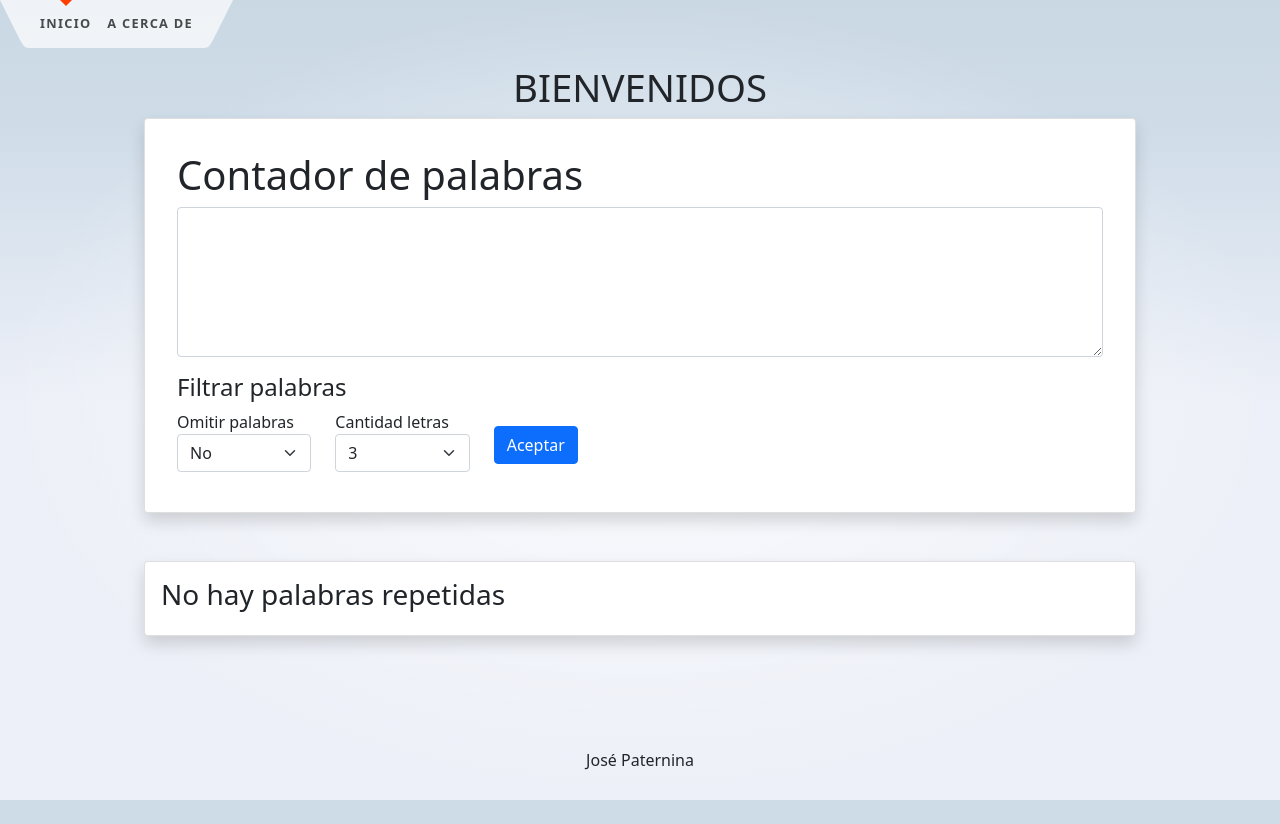
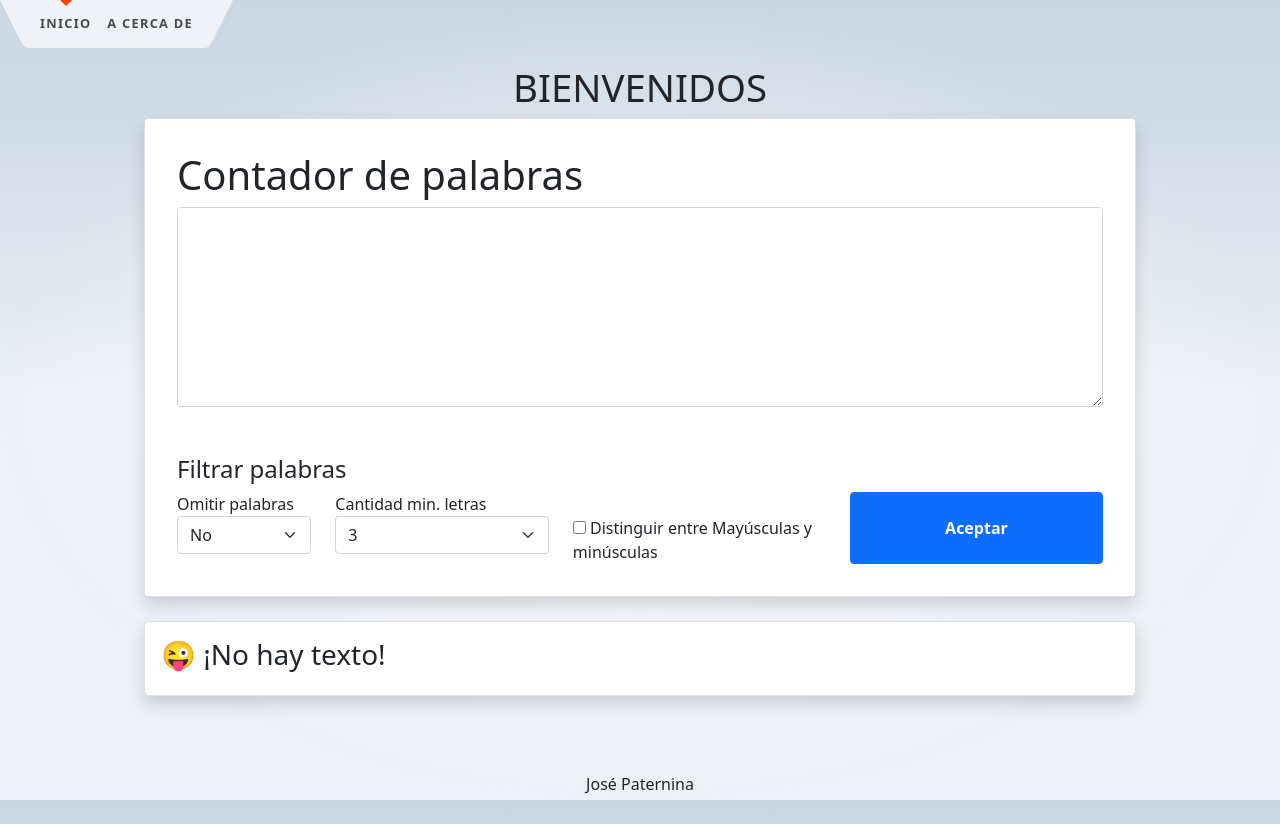
Before and after one commit to JosePater/word-games, a SvelteKit app: page / in a window 1280 px wide. Before the commit the page ends 800 px from the top, so only its background shows below. Built offline with nearby package versions, Linux system fonts and the light colour scheme.

Commit message:
feat(checkbox): Distinguish between Upper and lower case

```diff
--- a/src/routes/+page.svelte
+++ b/src/routes/+page.svelte
@@ -4,16 +4,19 @@
   let omitir = 'No';
   $: OmitWord_enabled = false; // input palabras a omitir: deshabilitado
   let numberLetters = '3'; // Cantidad de letras
+  let isChecked = false; // Checkbox Aaa == aaa
+  let mensaje = '';
 
   // Palabras y signos a omitir
   let omitWords = []; // ['de','del','la','lo','le','las','los','por','para','por','como','con','que','un','una','pues',];
-  let signos = ['.', ',', ';', ':', '?', '!', '¿'];
+  let signos = ['.', ',', ';', ':', '?', '!', '¿',"'",'"'];
   let words = new Map();
 
   $: omitir == "Sí" ? OmitWord_enabled = true : (OmitWord_enabled = false, omitWords = [], actualizar());
   $: numberLetters > 0 ? actualizar() : actualizar();
 
   function actualizar() {
+    prompt.trim() != '' ?  mensaje = '😎 ¡No hay palabras repetidas!' : mensaje = '😜 ¡No hay texto!';
     setTimeout(() => {
       filterWords()
     }, 300, table_enabled = false)
@@ -24,15 +27,6 @@
       words.delete(key);
       table_enabled = true;
     }, 100, table_enabled = false)
-  }
-
-  function valideData() {
-    if (prompt.trim() != '') {
-      actualizar();
-    } else {
-      table_enabled = false;
-      console.log('Datos vacíos');
-    }
   }
 
   function filterWords() {
@@ -55,6 +49,10 @@
     // Contar la cantidad de vez que aparece una palabra
     words_without_signs.forEach((palabra) => {
       let cant = 1;
+      // Check Aaaa != aaaa
+      if (isChecked == false){
+        palabra = palabra.charAt(0).toUpperCase() + palabra.slice(1).toLowerCase();; // Aaaa
+      }
       if (palabra.length >= numberLetters) {
         if (!omitWords.includes(palabra)) {
           if (words.has(palabra)) {
@@ -79,27 +77,25 @@
 </script>
 
 <svelte:head>
-  <title>Home</title>
+  <title>Palabras repetidas</title>
   <meta name="description" content="Svelte demo app" />
 </svelte:head>
 
 <section>
   <h1>BIENVENIDOS</h1>
 
-  <div class="card shadow p-3 mb-5 bg-body rounded">
+  <div class="card shadow p-3 mb-4 bg-body rounded">
     <div class="card-body">
       <h5 class="card-title fs-1">Contador de palabras</h5>
-      <div class="form-floating">
+      <div class="form-floating mb-5">
         <textarea
-          id="text1"
           placeholder="Escribe el texto"
-          style="height: 150px"
+          style="height: 200px"
           class="form-control"
           bind:value={prompt}
-          on:input={actualizar}
         />
       </div>
-      <div class="row mt-3">
+      <div class="row mt-2">
         <h4>Filtrar palabras</h4>
         <div class="col-2 mb-2">
           <label for="">Omitir palabras</label>
@@ -109,8 +105,8 @@
           </select>
         </div>
 
-        <div class="col-2 mb-2">
-          <label for="">Cantidad letras</label>
+        <div class="col-3">
+          <label for="">Cantidad min. letras</label>
           <select  bind:value={numberLetters} class="form-select">
             <option value=1>1</option>
             <option value=2>2</option>
@@ -125,9 +121,16 @@
           </select>
         </div>
 
+        <div class="col mt-4">
+          <label>
+            <input type="checkbox" bind:checked={isChecked} on:input={actualizar} />
+            Distinguir entre Mayúsculas y minúsculas
+          </label>
+        </div>
+
         {#if OmitWord_enabled}
           <div class="input-group mb-2 mt-2">
-            <span class="input-group-text" id="basic-addon1" >Palabras a omitir:</span>
+            <span class="input-group-text">Palabras a omitir:</span>
             <input
               type="text"
               class="form-control"
@@ -135,12 +138,11 @@
               aria-label="Username"
               aria-describedby="basic-addon1"
               bind:value={omitWords}
-              on:input={actualizar}
             />
           </div>
         {/if}
-        <div class="col-8">
-          <button class="btn btn-primary mt-3" on:click={valideData}>Aceptar</button>
+        <div class="col d-flex justify-content-center">
+          <button class="btn btn-primary w-100" on:click={actualizar}><b>Aceptar</b></button>
         </div>
       </div>
     </div>
@@ -149,13 +151,13 @@
   {#if table_enabled}
     <div class="card shadow p-3 mb-5 bg-body rounded">
       {#if words.size > 0}
-        <table class="table">
+        <table class="table text-center">
           <thead>
             <tr>
-              <th scope="col">#</th>
-              <th scope="col">Palabras</th>
-              <th scope="col"># Repeticiones</th>
-              <th scope="col">Borrar</th>
+              <th scope="col" class="col-1">#</th>
+              <th scope="col" class="col-2">Palabras ({words.size})</th>
+              <th scope="col" class="col-1"># Repeticiones</th>
+              <th scope="col" class="col-2">Borrar</th>
             </tr>
           </thead>
           <tbody>
@@ -177,7 +179,7 @@
           </tbody>
         </table>
       {:else}
-        <h3>No hay palabras repetidas</h3>
+        <h3>{mensaje}</h3>
       {/if}
     </div>
   {/if}
```
